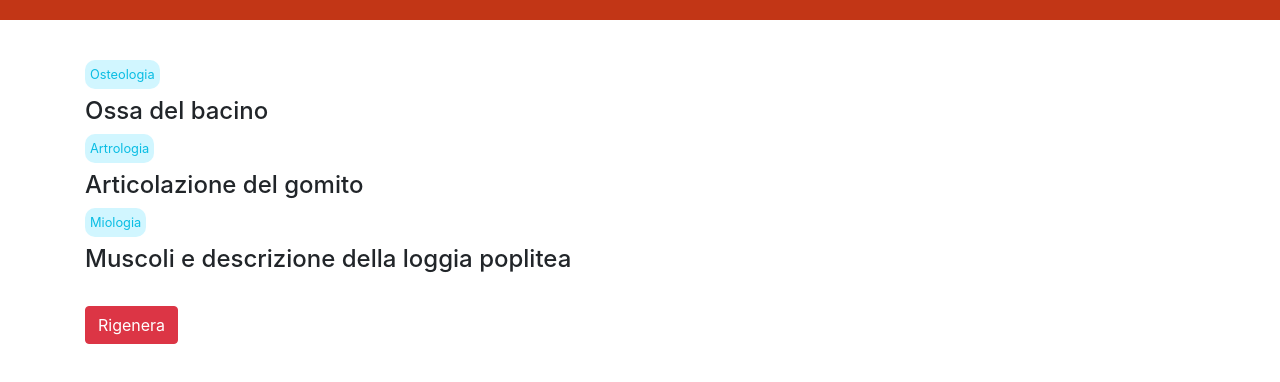
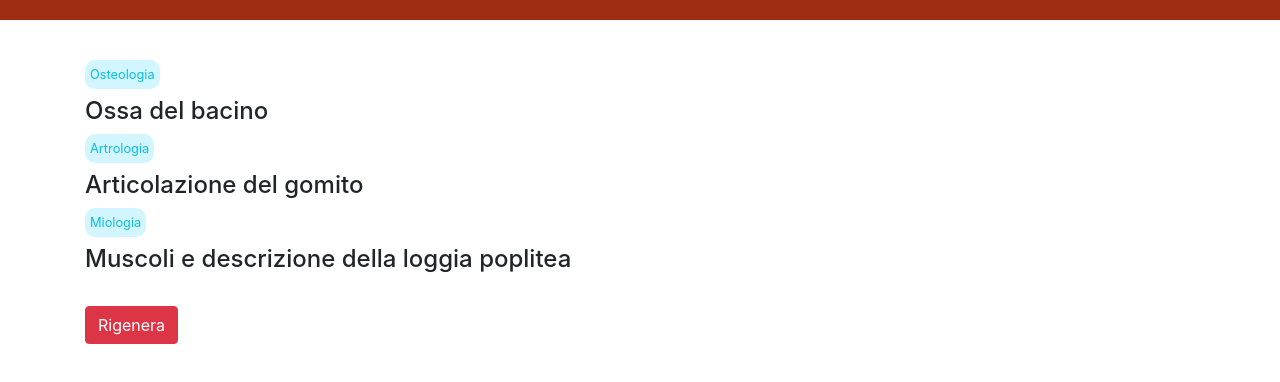
Before and after one commit to AlessandroDimitrio/alessandrodimitrio.github.io, a plain HTML site: page index.html in a window 1280 px wide. Drawn offline with nearby package versions, Linux system fonts and the light colour scheme; a web font is replaced by a local one.

Commit message:
Update style.css

```diff
--- a/style.css
+++ b/style.css
@@ -13,7 +13,7 @@ body {
 }
 .topbanner{
     height: 20px;
-    background-color: #c23616;
+    background-color: #9e2c13;
     margin-bottom: 5vh;
 }
 label{
```
